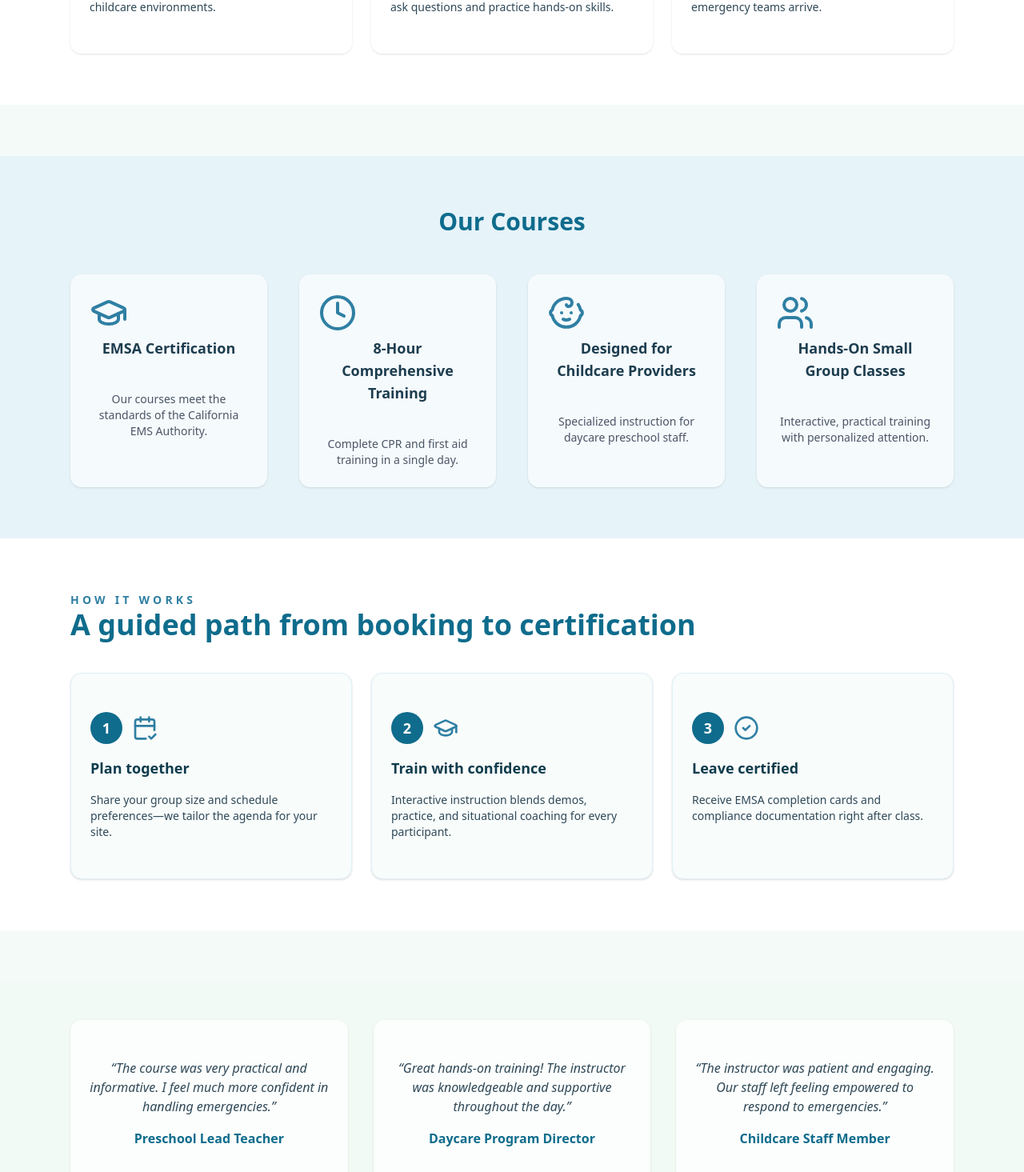
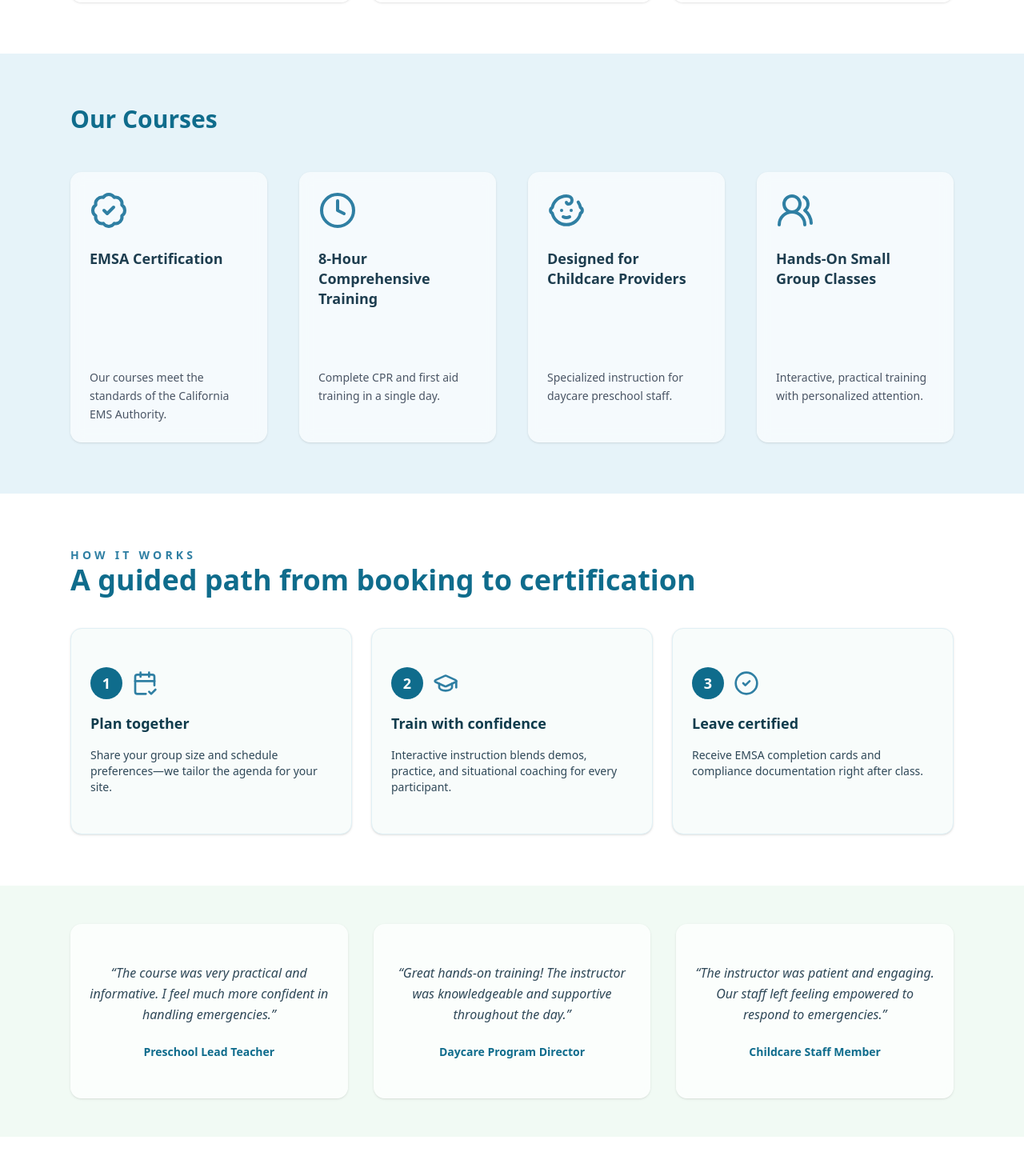
Before and after one commit to darecallad/cpr, a Next.js app: page / in a window 1280 px wide. Shown: the part 1885-3350 px from the top of the page at 80% size. Built offline with nearby package versions, Linux system fonts and the light colour scheme.

Commit message:
update style and homepage set up

```diff
--- a/src/app/page.tsx
+++ b/src/app/page.tsx
@@ -11,7 +11,7 @@ import { PartnersSection } from "@/components/PartnersSection";
 import { SecondaryCTASection } from "@/components/SecondaryCTASection";
 export default function Page() {
   return (
-    <main className="space-y-16">
+    <main className="flex flex-col">
       <HeroSection />
       <WhyWaymakerSection />
       <BrandMissionSection />
--- a/src/components/Footer.tsx
+++ b/src/components/Footer.tsx
@@ -69,7 +69,7 @@ export function Footer() {
   const year = new Date().getFullYear();
 
   return (
-    <footer className="relative mt-20 bg-[#0F3B4C] text-white">
+    <footer className="relative bg-[#0F3B4C] text-white">
       <div
         className="absolute inset-0"
         style={{
--- a/src/components/OurCoursesSection.tsx
+++ b/src/components/OurCoursesSection.tsx
@@ -1,7 +1,12 @@
 // src/components/OurCoursesSection.tsx
 "use client";
 
-import { GraduationCap, Clock, Baby, Users } from "lucide-react"; // 這些是 SVG 圖示
+import {
+  BadgeCheck,
+  Clock4,
+  Baby,
+  UsersRound,
+} from "lucide-react"; // 這些是 SVG 圖示
 import { Card, CardContent, CardHeader, CardTitle } from "@/components/ui/card";
 import { useLanguage } from "@/context/LanguageContext";
 
@@ -56,30 +61,34 @@ export function OurCoursesSection() {
   } as const;
 
   const content = copy[locale];
-  const icons = [GraduationCap, Clock, Baby, Users] as const;
+  const icons = [BadgeCheck, Clock4, Baby, UsersRound] as const;
 
   return (
     <section className="bg-[#E6F3F9] py-16 mb-0">
-      <div className="max-w-6xl mx-auto px-6 text-center">
+      <div className="max-w-6xl mx-auto px-6">
         {/* 標題 */}
-        <h2 className="text-3xl font-bold mb-12 text-[#0F6C8C]">{content.title}</h2>
+        <h2 className="text-3xl font-bold mb-12 text-[#0F6C8C] text-center md:text-left">
+          {content.title}
+        </h2>
 
         {/* 四個卡片 */}
-        <div className="grid grid-cols-1 md:grid-cols-4 gap-10">
+        <div className="grid grid-cols-1 gap-10 md:grid-cols-4">
           {content.features.map((feature, index) => {
             const Icon = icons[index];
             return (
               <Card
                 key={feature.title}
-                className="bg-white/60 backdrop-blur text-center shadow-sm border-none"
+                className="bg-white/60 backdrop-blur shadow-sm border-none text-left h-full"
               >
-                <CardHeader className="items-center pb-0">
-                  <Icon className="w-12 h-12 text-[#2F7FA3]" />
-                  <CardTitle className="text-lg font-semibold text-[#1D3D4F]">
-                    {feature.title}
-                  </CardTitle>
+                <CardHeader className="pb-0 text-left">
+                  <div className="flex min-h-[176px] flex-col items-start gap-6">
+                    <Icon className="h-12 w-12 text-[#2F7FA3]" />
+                    <CardTitle className="text-lg font-semibold leading-snug text-[#1D3D4F] min-h-[60px]">
+                      {feature.title}
+                    </CardTitle>
+                  </div>
                 </CardHeader>
-                <CardContent className="pt-4 text-gray-600 text-sm">
+                <CardContent className="flex-1 pt-4 text-left text-sm leading-relaxed text-gray-600">
                   {feature.description}
                 </CardContent>
               </Card>
--- a/src/components/TestimonialsSection.tsx
+++ b/src/components/TestimonialsSection.tsx
@@ -48,15 +48,19 @@ export function TestimonialsSection() {
 
   return (
     <section className="bg-[#F1FAF4] py-12 mt-0">
-      <div className="max-w-6xl mx-auto px-6 grid grid-cols-1 md:grid-cols-3 gap-8 text-center">
+      <div className="max-w-6xl mx-auto px-6 grid grid-cols-1 gap-8 text-center md:grid-cols-3">
         {testimonials.map((item) => (
           <Card
             key={item.quote}
-            className="bg-white/70 backdrop-blur-sm border-none shadow-sm"
+            className="bg-white/70 backdrop-blur-sm border-none shadow-sm h-full"
           >
-            <CardContent className="p-6 text-center space-y-4">
-              <p className="text-[#2F4858] italic">“{item.quote}”</p>
-              <p className="font-semibold text-[#0F6C8C]">{item.name}</p>
+            <CardContent className="flex h-full flex-col justify-between gap-6 p-6 text-center">
+              <p className="text-base font-medium leading-relaxed text-[#2F4858] italic">
+                “{item.quote}”
+              </p>
+              <p className="text-sm font-semibold text-[#0F6C8C]">
+                {item.name}
+              </p>
             </CardContent>
           </Card>
         ))}
```
